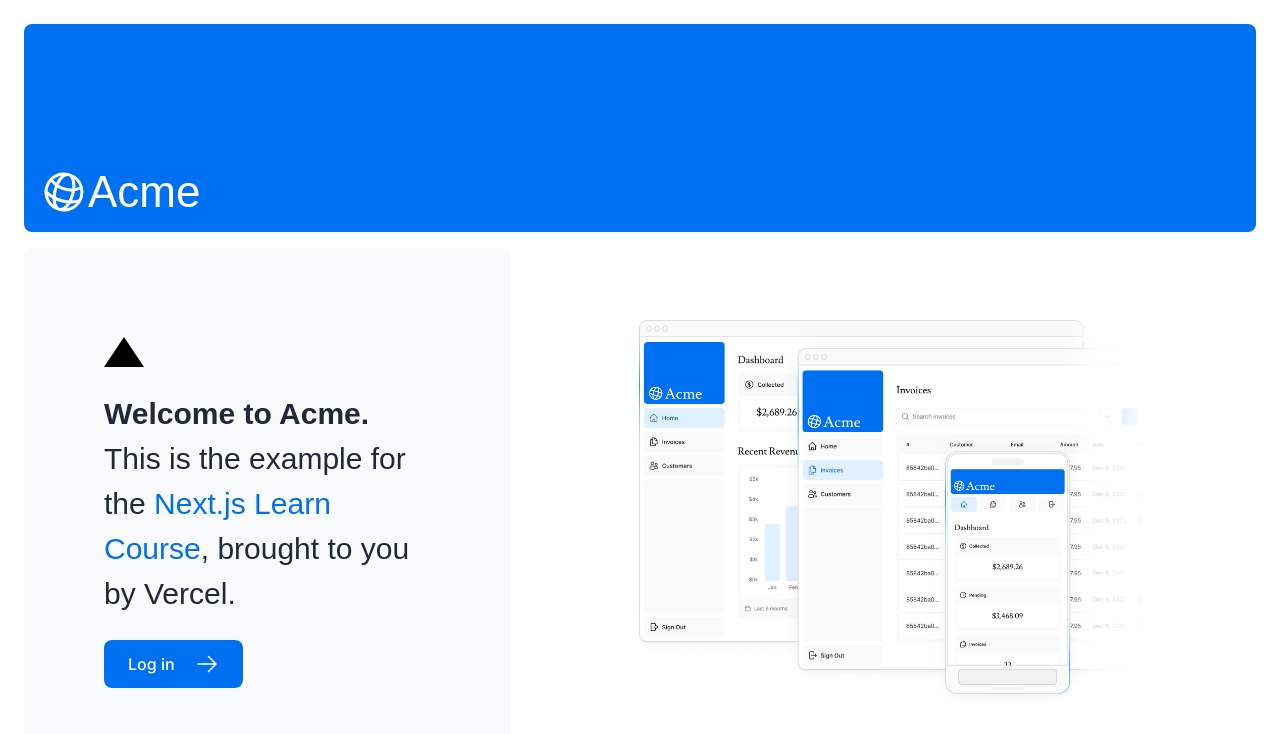
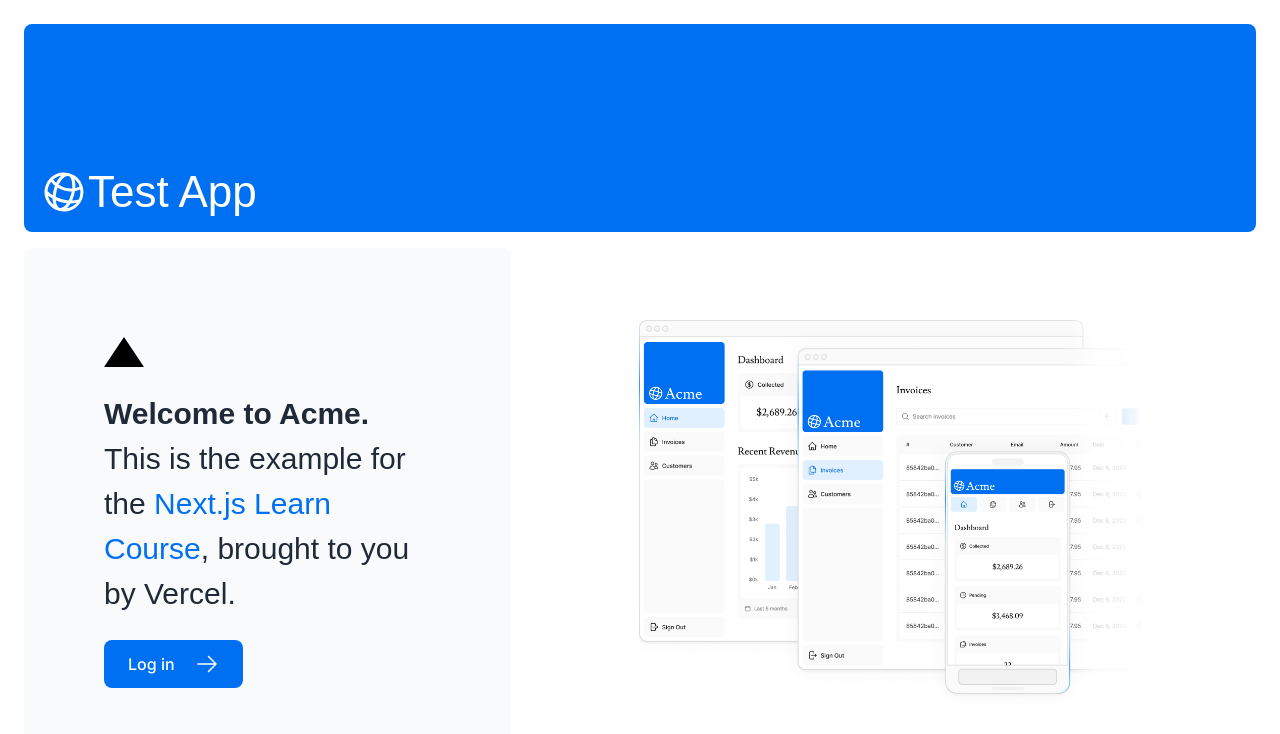
Before and after one commit to rajaneesht/myreactproj, a Next.js app: page / in a window 1280 px wide. Shown: the top 734 px of the page. Built offline with nearby package versions, Linux system fonts and the light colour scheme; a web font is replaced by a local one.

Commit message:
changed title

```diff
--- a/app/ui/acme-logo.tsx
+++ b/app/ui/acme-logo.tsx
@@ -3,11 +3,11 @@
 
 export default function AcmeLogo() {
   return (
-    <div
-      className={`${lusitana.className} flex flex-row items-center leading-none text-white`}
-    >
+     <div
+       className={`${lusitana.className} flex flex-row items-center leading-none text-white`}
+     >
       <GlobeAltIcon className="h-12 w-12 rotate-[15deg]" />
-      <p className="text-[44px]">Acme</p>
+      <p className="text-[44px]">Test App</p>
     </div>
   );
 }
```
